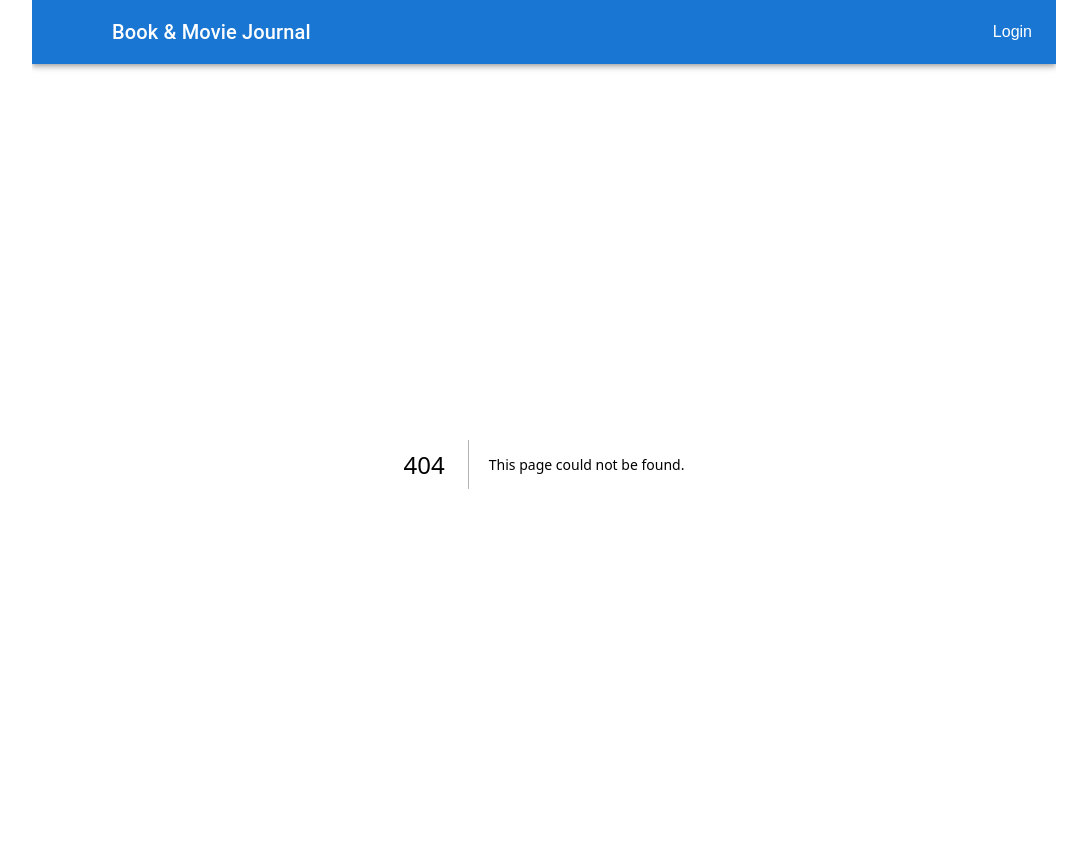
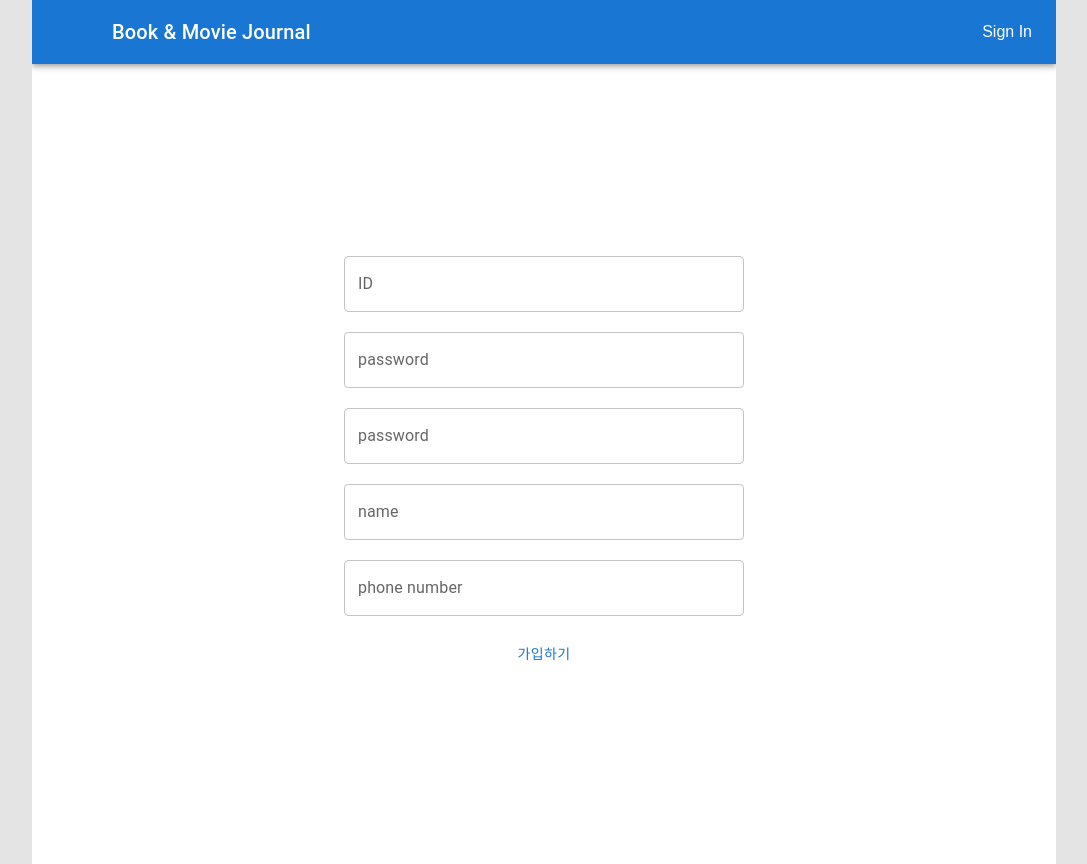
Before and after one commit to loony5/book-movie-journal, a Next.js app in the folder client/: page /sign-up in a window 1280 px wide. Before the commit this address had no page. Shown: the whole page, without its empty margins (96-1183 px from the left). Built offline with nearby package versions, Linux system fonts and the light colour scheme; some icons are missing.

Commit message:
UI: Sign Up, Sign In

```diff
--- a/client/src/app/globals.css
+++ b/client/src/app/globals.css
@@ -37,6 +37,17 @@ body {
   /* min-height: 100vh; */
 }
 
+.sign {
+  display: flex;
+  flex-direction: column;
+  gap: 20px;
+  text-align: center;
+  justify-content: center;
+  height: 100vh;
+  width: 400px;
+  margin: auto;
+}
+
 * {
   box-sizing: border-box;
   padding: 0;
--- a/client/src/app/layout.js
+++ b/client/src/app/layout.js
@@ -36,7 +36,7 @@ export default function RootLayout({ children }) {
                 <Typography variant="h6" component="div" sx={{ flexGrow: 1 }}>
                   <Link  href="/">Book & Movie Journal</Link>
                 </Typography>
-                <Link  href="/login">Login</Link>
+                <Link  href="/sign-in">Sign In</Link>
               </Toolbar>
             </AppBar>
           </Box>
--- /dev/null
+++ b/client/src/app/sign-up/page.js
@@ -0,0 +1,19 @@
+'use client'
+
+import * as React from 'react';
+import TextField from '@mui/material/TextField';
+import { Button } from '@mui/material';
+import Link from 'next/link'
+
+export default function singup() {
+    return (
+        <div className=' sign'>
+            <TextField id="outlined-basic" label="ID" variant="outlined" />
+            <TextField id="outlined-basic" label="password" variant="outlined" />
+            <TextField id="outlined-basic" label="password" variant="outlined" />
+            <TextField id="outlined-basic" label="name" variant="outlined" />
+            <TextField id="outlined-basic" label="phone number" variant="outlined" />
+            <Button><Link  href="/">가입하기</Link></Button>
+        </div>
+    )
+}
```
Also changed, not shown: client/src/app/login/page.js (deleted, +0 -20 lines), client/src/app/sign-in/page.js (added, +16 -0 lines).
